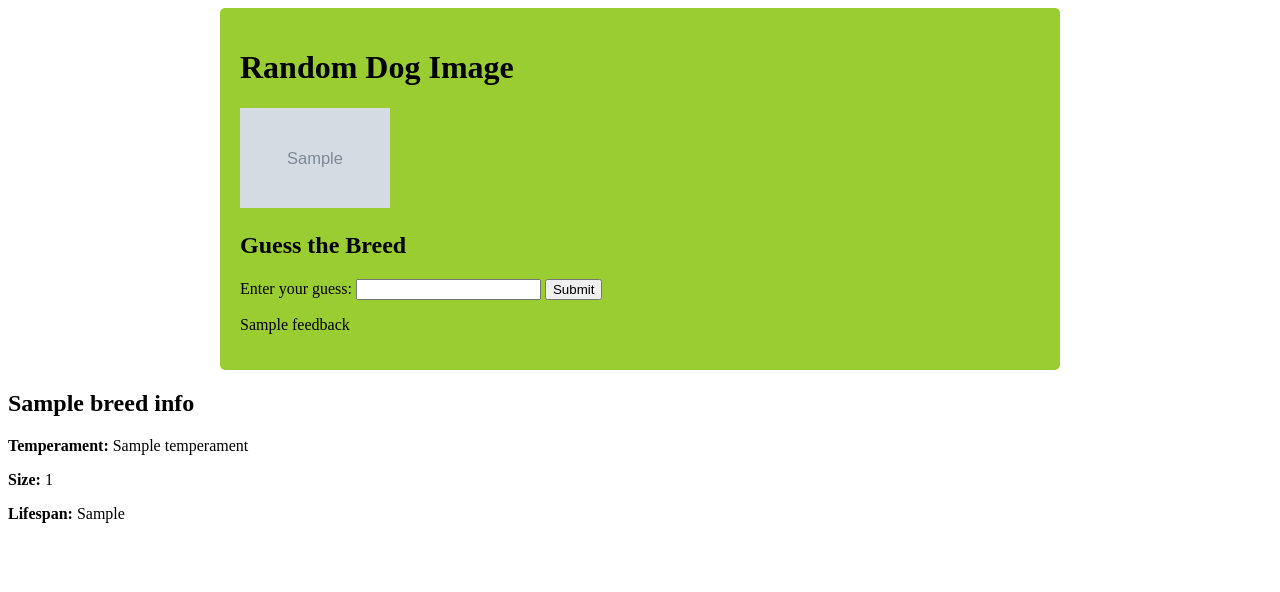
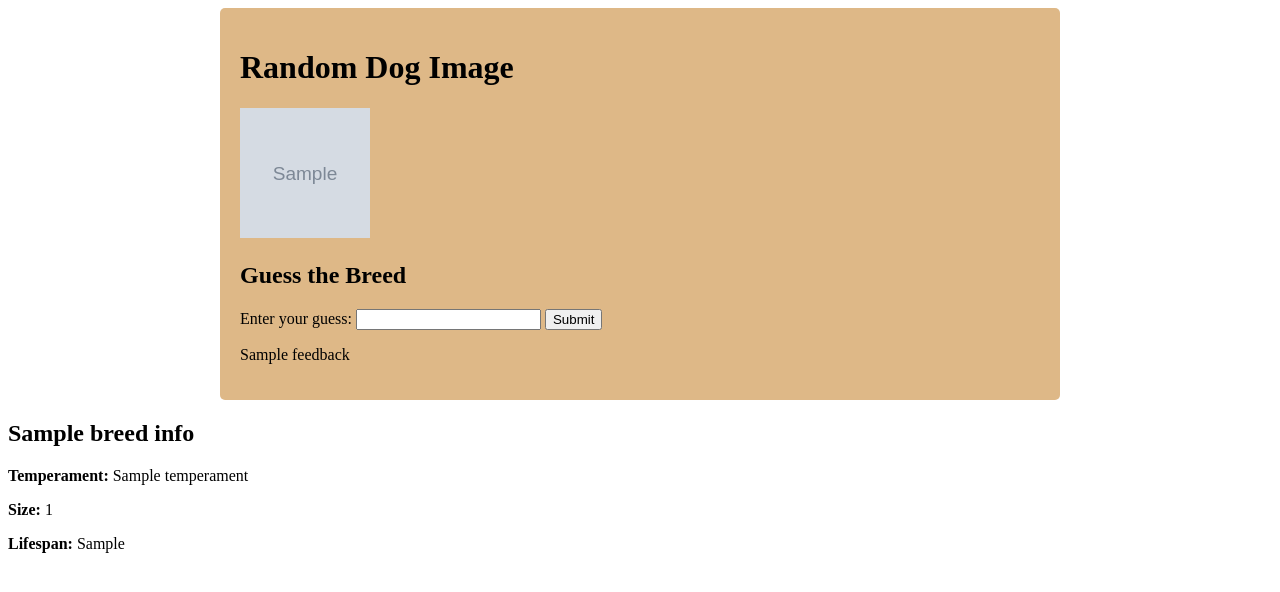
Before and after one commit to PLPAfrica/Feb-2024-PythonHack2, a Django app: template templates/index.html in a window 1280 px wide. Shown: the top 592 px of the page. Run offline with Django 5.2, Linux system fonts and the light colour scheme; the template is opened without the code that fills it: most values are stand-ins (such as "Sample title", 1, 10 or a date in 2020); grey boxes marked "Sample" are stand-in pictures.

Commit message:
Readjusted background color and image height add width in styles.css

```diff
--- a/static/styles.css
+++ b/static/styles.css
@@ -2,12 +2,12 @@
   max-width: 800px;
   margin: 0 auto;
   padding: 20px;
-  background-color: yellowgreen;
+  background-color: burlywood;
   border-radius: 5px;
 }
 
 img{
-  width: 150px;
-  height: 100px;
+  width: 130px;
+  height: 130px;
   border-radius: 9999;
 }
```
